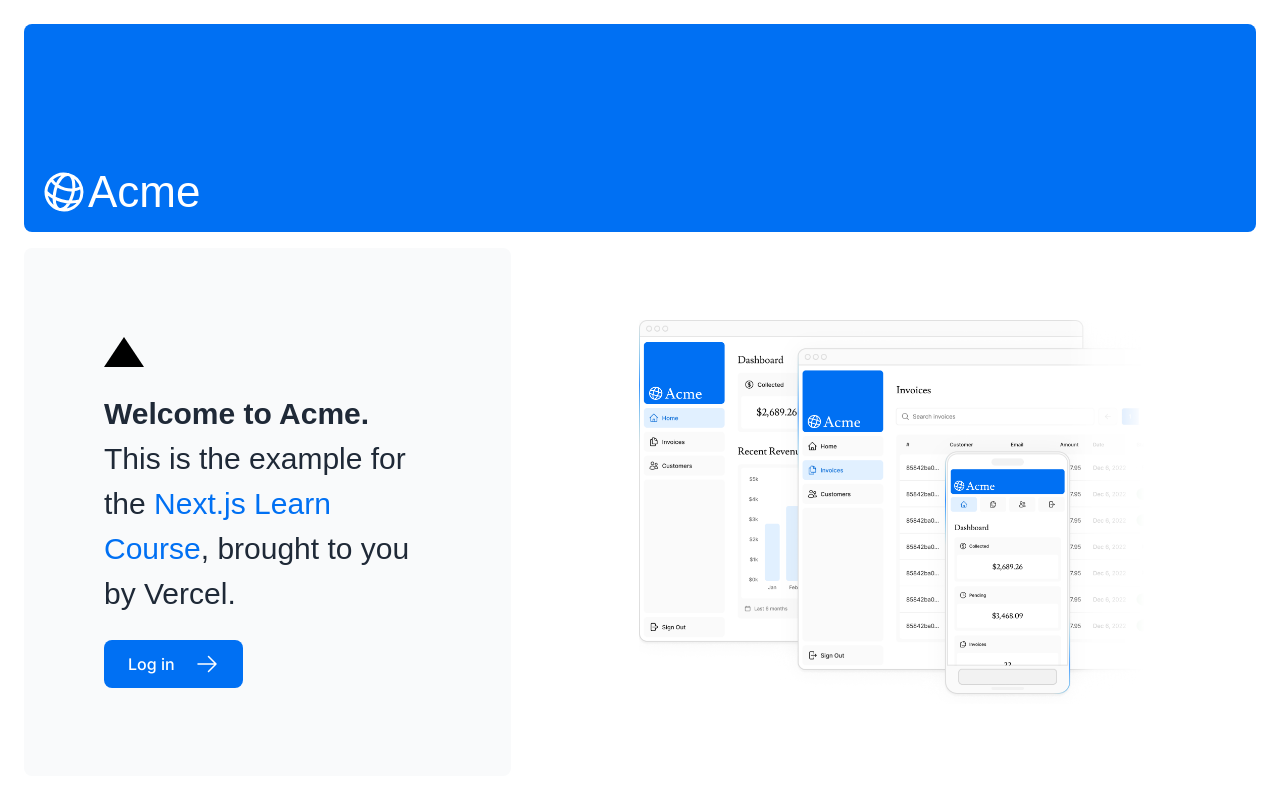
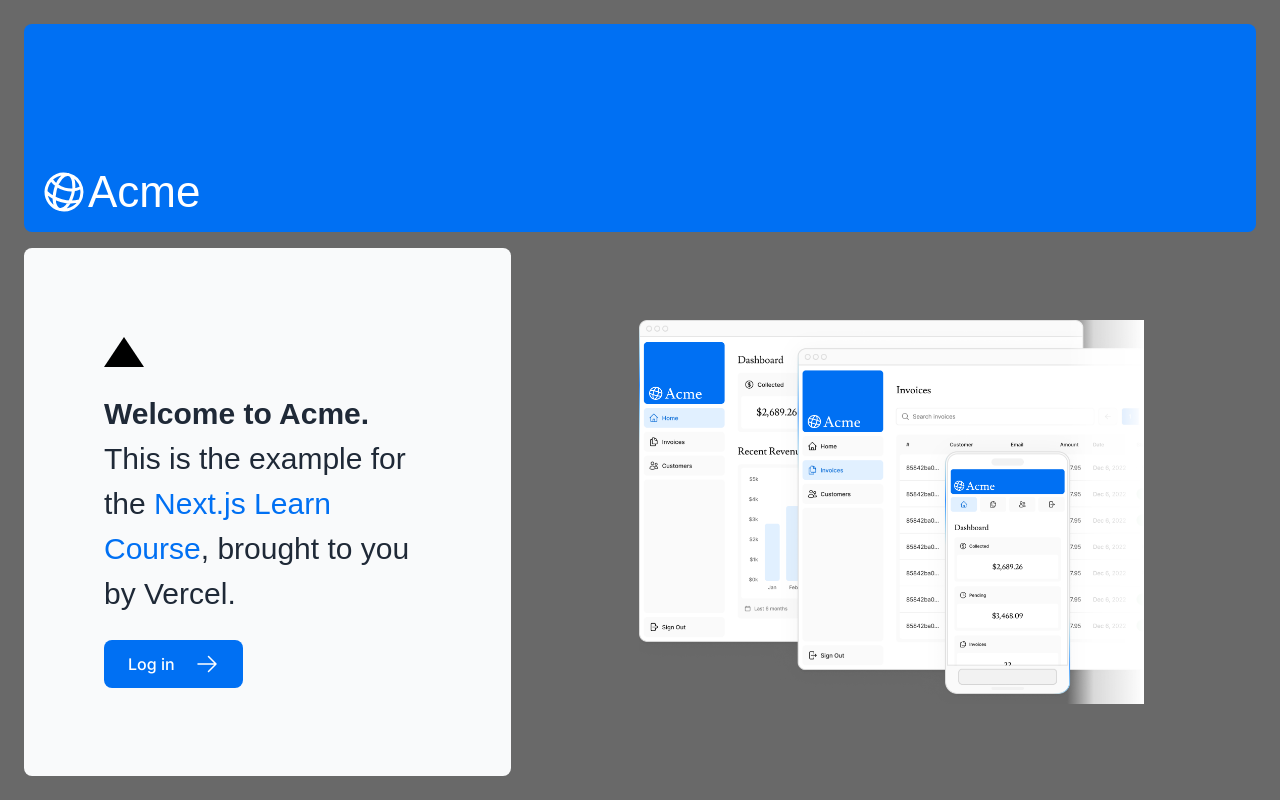
Before and after one commit to jojotoutsec/nextjs-dashboard, a Next.js app: page / in a window 1280 px wide. Built offline with nearby package versions, Linux system fonts and the light colour scheme; a web font is replaced by a local one.

Commit message:
bgcolor grey for dark mode purpose

```diff
--- a/app/ui/global.css
+++ b/app/ui/global.css
@@ -16,3 +16,7 @@
   -webkit-appearance: none;
   margin: 0;
 }
+
+body {
+  background-color: dimgrey;
+}
```
